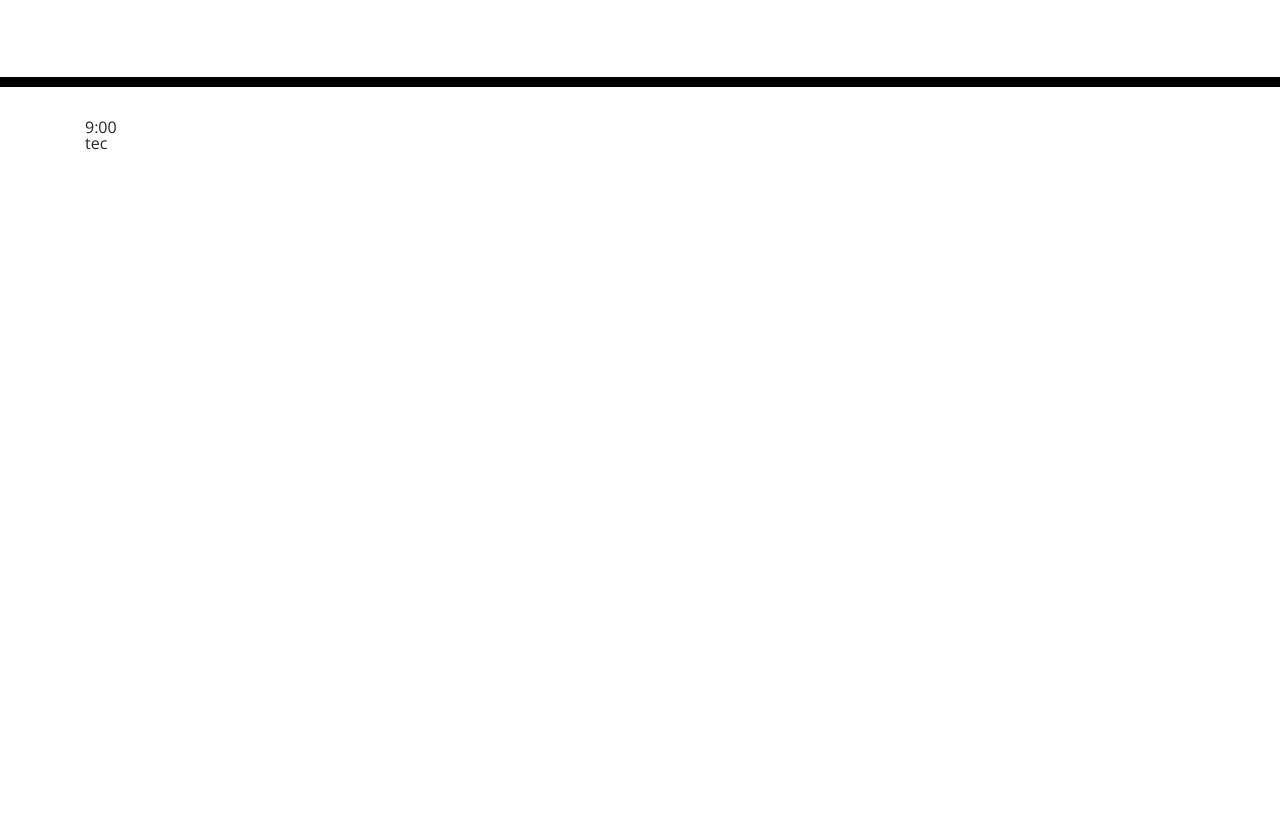
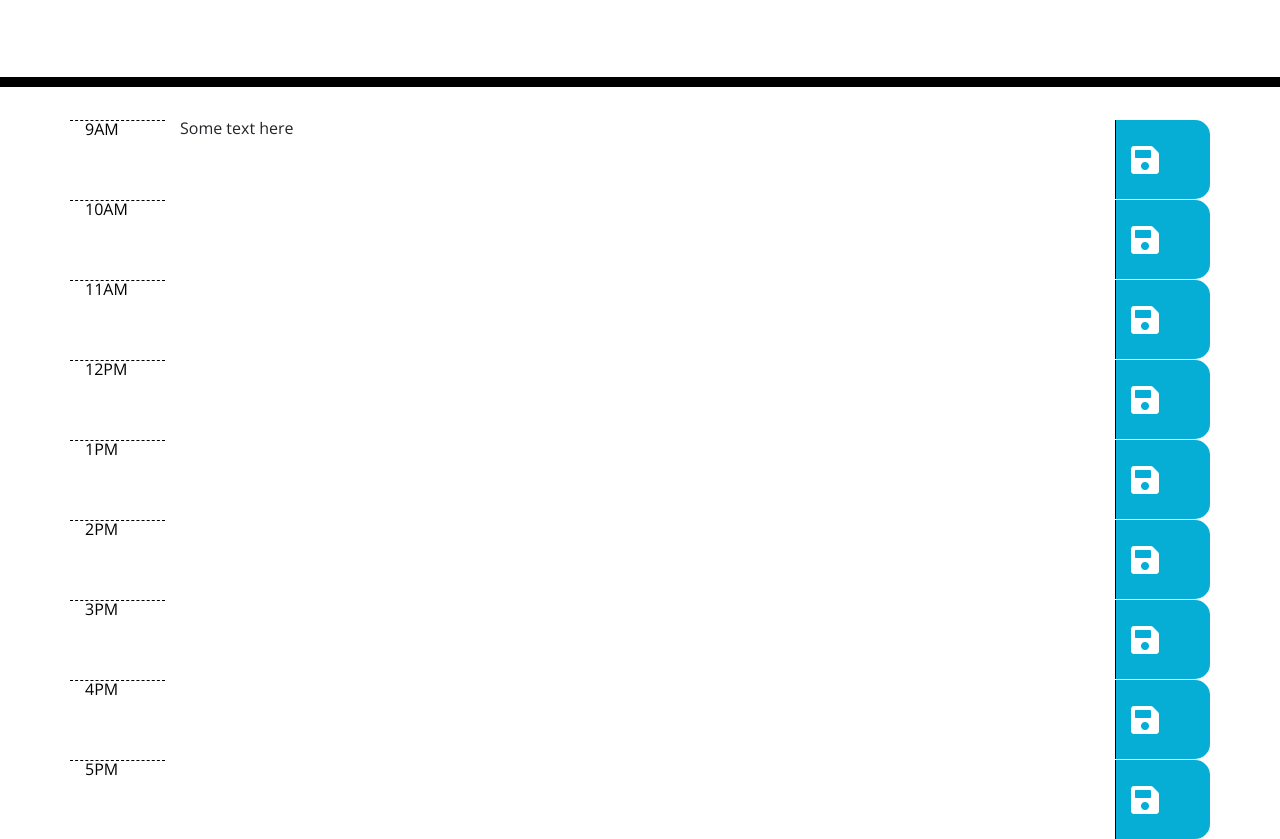
Before and after one commit to turquele/Work-day-schaduler, a plain HTML site: page index.html in a window 1280 px wide. Shown: the part 181-1020 px from the top of the page. Before the commit the page ends 800 px from the top, so only its background shows below. Drawn offline with nearby package versions, Linux system fonts and the light colour scheme.

Commit message:
added bootstrap rows

```diff
--- a/index.html
+++ b/index.html
@@ -30,14 +30,51 @@
     </header>
     <div class="container">
       <!-- Timeblocks go here -->
-      <div class="timeBlock" data-time="1">
-        <div class="time-slot">9:00</div>
-        <div class="textArea">tec</div>
-        <div class="saveButton"></div>
+      <div class="timeBlock row" data-time="9">
+        <div class="hour col-1">9AM</div>
+        <div class="description col-10">Some text here</div>
+        <div class="saveBtn col-1"><i class="fas fa-save fa-2x"></i></div>
       </div>
-
-
-
+      <div class="timeBlock row" data-time="10">
+        <div class="hour col-1">10AM</div>
+        <div class="description col-10"></div>
+        <div class="saveBtn col-1"><i class="fas fa-save fa-2x"></i></div>
+      </div>
+      <div class="timeBlock row" data-time="11">
+        <div class="hour col-1">11AM</div>
+        <div class="description col-10"></div>
+        <div class="saveBtn col-1"><i class="fas fa-save fa-2x"></i></div>
+      </div>
+      <div class="timeBlock row" data-time="12">
+        <div class="hour col-1">12PM</div>
+        <div class="description col-10"></div>
+        <div class="saveBtn col-1"><i class="fas fa-save fa-2x"></i></div>
+      </div>
+      <div class="timeBlock row" data-time="13">
+        <div class="hour col-1">1PM</div>
+        <div class="description col-10"></div>
+        <div class="saveBtn col-1"><i class="fas fa-save fa-2x"></i></div>
+      </div>
+      <div class="timeBlock row" data-time="14">
+        <div class="hour col-1">2PM</div>
+        <div class="description col-10"></div>
+        <div class="saveBtn col-1"><i class="fas fa-save fa-2x"></i></div>
+      </div>
+      <div class="timeBlock row" data-time="15">
+        <div class="hour col-1">3PM</div>
+        <div class="description col-10"></div>
+        <div class="saveBtn col-1"><i class="fas fa-save fa-2x"></i></div>
+      </div>
+      <div class="timeBlock row" data-time="16">
+        <div class="hour col-1">4PM</div>
+        <div class="description col-10"></div>
+        <div class="saveBtn col-1"><i class="fas fa-save fa-2x"></i></div>
+      </div>
+      <div class="timeBlock row" data-time="17">
+        <div class="hour col-1">5PM</div>
+        <div class="description col-10"></div>
+        <div class="saveBtn col-1"><i class="fas fa-save fa-2x"></i></div>
+      </div>
 
 
     </div>
--- a/style.css
+++ b/style.css
@@ -63,6 +63,8 @@ textarea {
   border-bottom-right-radius: 15px;
   background-color: #06aed5;
   color: white;
+  display: flex;
+  align-items: center;
 }
 
 .saveBtn i:hover {
```
